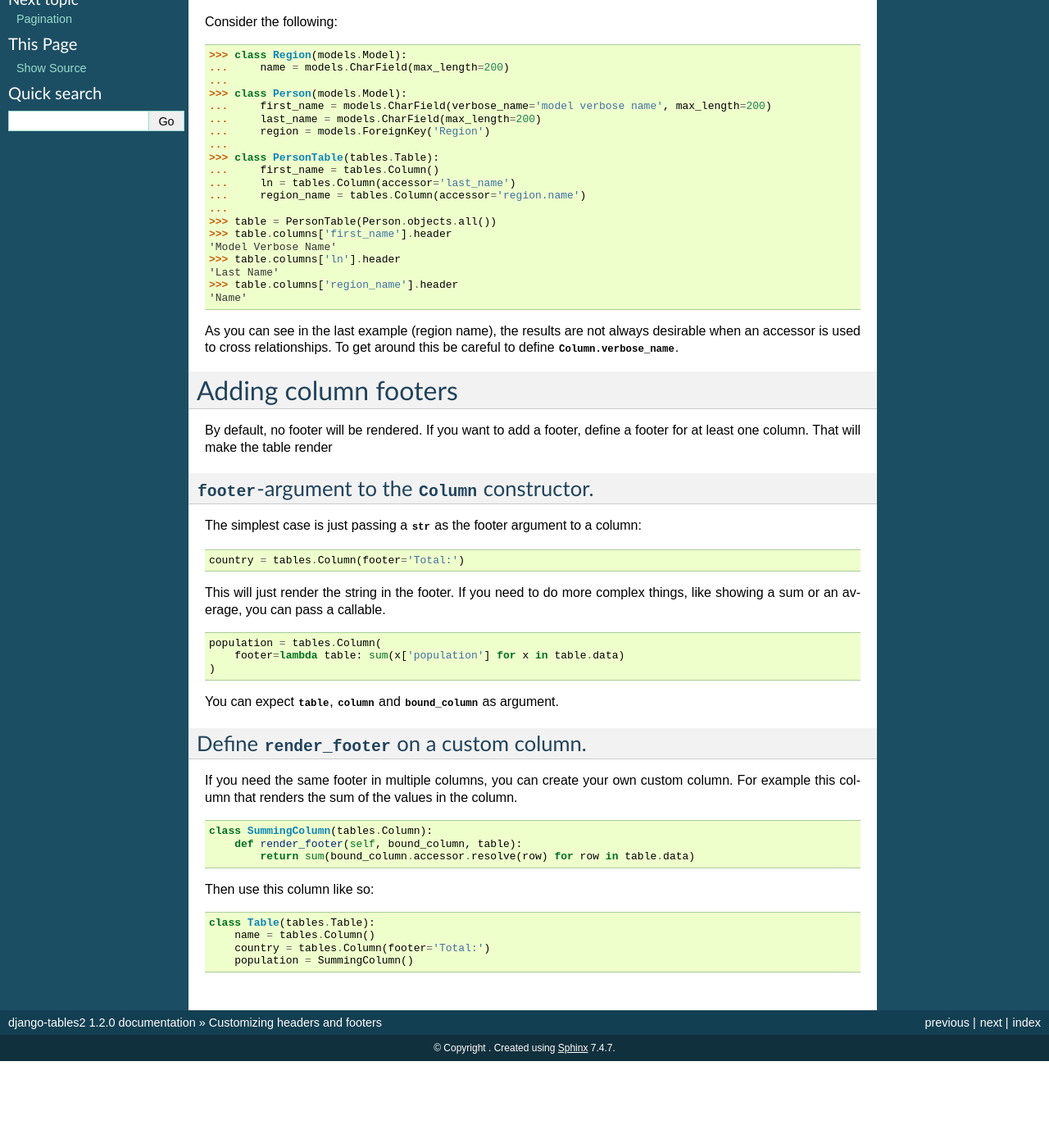
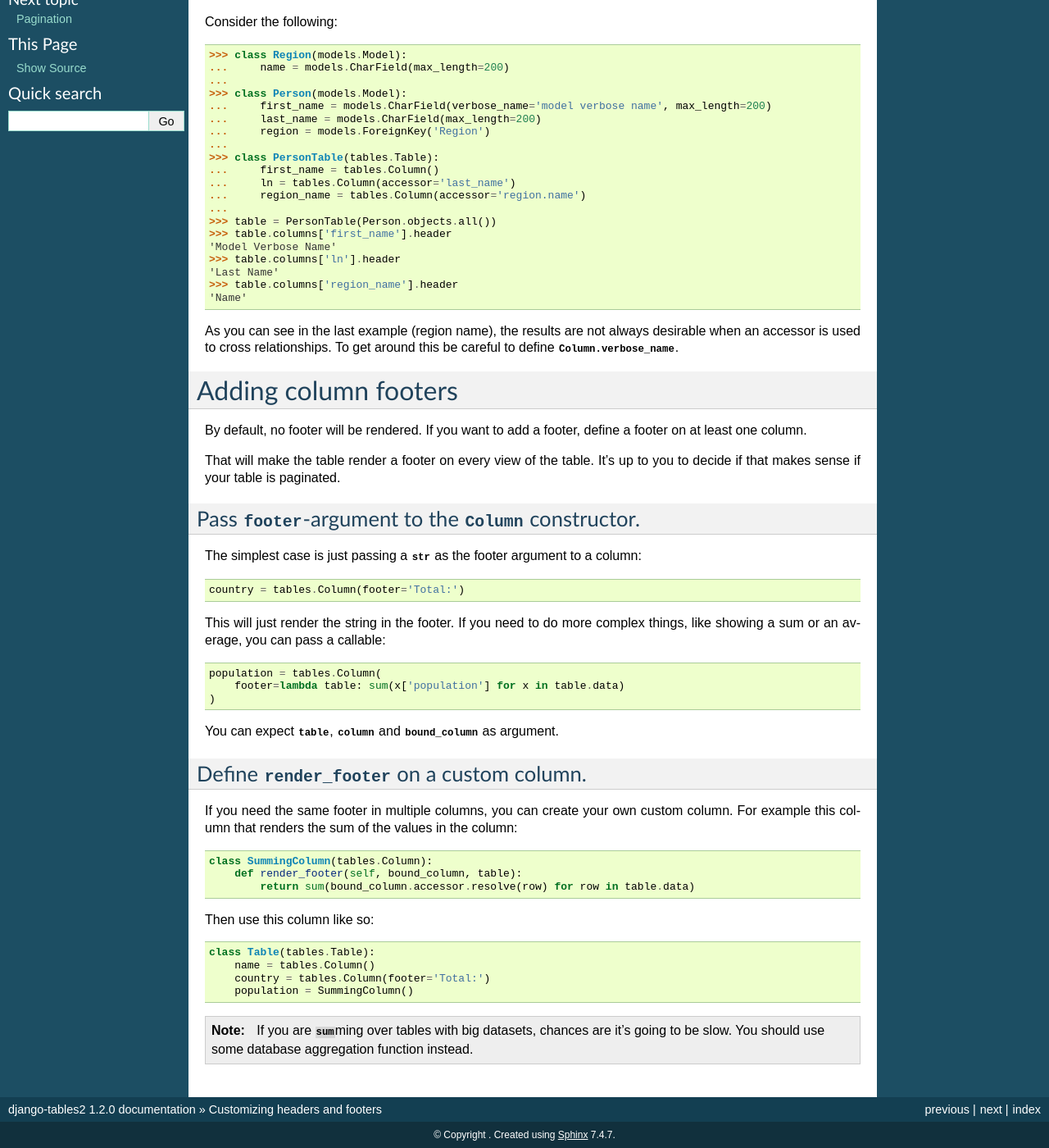
Before and after one commit to jieter/django-tables2, a Sphinx documentation site: the page built from docs/pages/column-headers-and-footers.rst, in a window 1280 px wide and 1400 px high, scrolled down 293 px. Shown: the whole window at 82% size. Built offline with Sphinx 7.4.7, drawn with Linux system fonts in a browser that asks for light colours; before the commit the page ends 1587 px from its top, so only the background shows below that; some of the changed text lies outside the part shown.

Commit message:
Some more work on documenting table footers

```diff
--- a/docs/pages/column-headers-and-footers.rst
+++ b/docs/pages/column-headers-and-footers.rst
@@ -48,21 +48,20 @@ Adding column footers
 =====================
 
 By default, no footer will be rendered. If you want to add a footer, define a
-footer for at least one column. That will make the table render
+footer on at least one column.
 
-`footer`-argument to the `~.Column` constructor.
-~~~~~~~~~~~~~~~~~~~~~~~~~~~~~~~~~~~~~~~~~~~~~~~~
+That will make the table render a footer on every view of the table. It's up to
+you to decide if that makes sense if your table is paginated.
 
-The simplest case is just passing a `str` as the footer argument to a column:
+Pass `footer`-argument to the `~.Column` constructor.
+~~~~~~~~~~~~~~~~~~~~~~~~~~~~~~~~~~~~~~~~~~~~~~~~~~~~~
 
-.. sourcecode:: python
+The simplest case is just passing a `str` as the footer argument to a column::
 
     country = tables.Column(footer='Total:')
 
 This will just render the string in the footer. If you need to do more complex
-things, like showing a sum or an average, you can pass a callable.
-
-.. sourcecode:: python
+things, like showing a sum or an average, you can pass a callable::
 
     population = tables.Column(
         footer=lambda table: sum(x['population'] for x in table.data)
@@ -74,20 +73,22 @@ Define `render_footer` on a custom column.
 ~~~~~~~~~~~~~~~~~~~~~~~~~~~~~~~~~~~~~~~~~~
 
 If you need the same footer in multiple columns, you can create your own custom
-column. For example this column that renders the sum of the values in the column.
-
-.. sourcecode:: python
+column. For example this column that renders the sum of the values in the column::
 
     class SummingColumn(tables.Column):
         def render_footer(self, bound_column, table):
             return sum(bound_column.accessor.resolve(row) for row in table.data)
 
 
-Then use this column like so:
-
-.. sourcecode:: python
+Then use this column like so::
 
     class Table(tables.Table):
         name = tables.Column()
         country = tables.Column(footer='Total:')
         population = SummingColumn()
+
+
+.. note::
+
+    If you are `sum`\ ming over tables with big datasets, chances are it's going
+    to be slow. You should use some database aggregation function instead.
```
Also changed, not shown: other parts of docs/pages/column-headers-and-footers.rst (+1 -1 lines).
